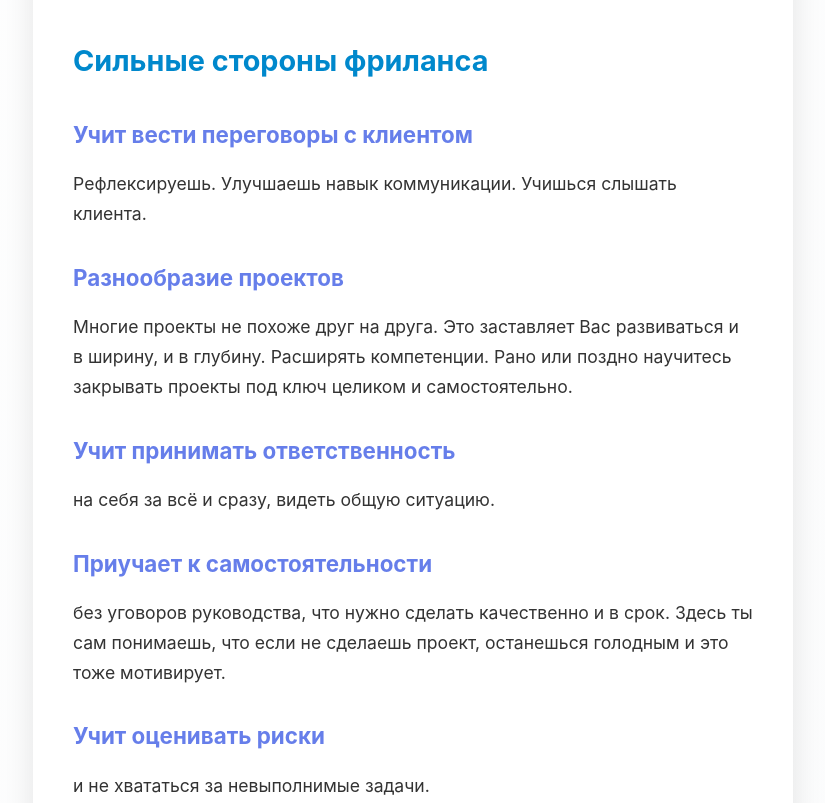
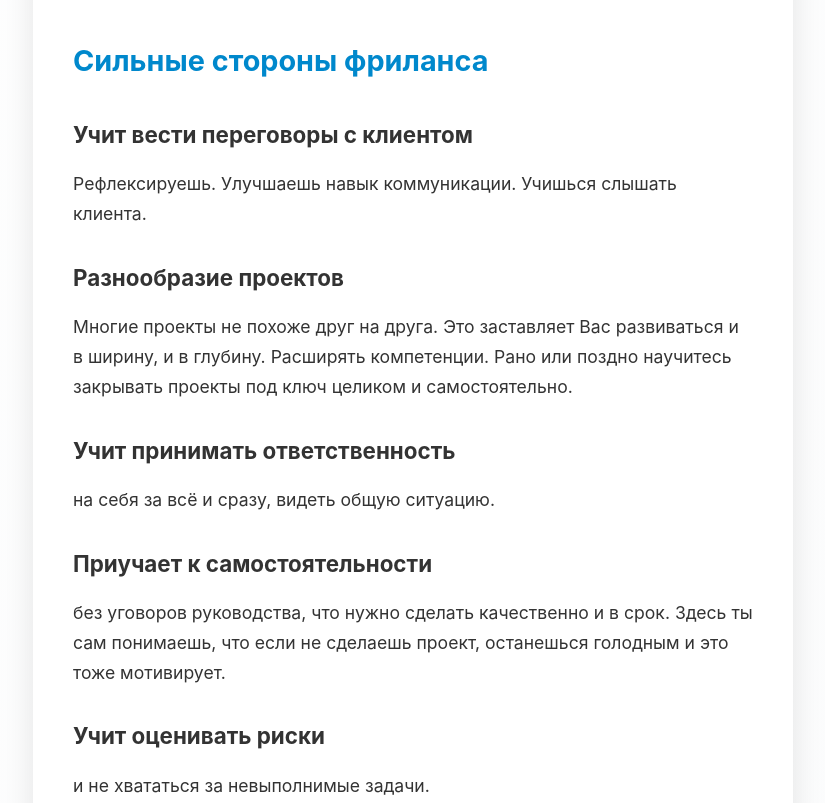
Before and after one commit to kolasdevpy/freelance-fast-tracker-bot, a plain HTML site: page freelance-article.html in a window 1280 px wide. Shown: the part 1669-2472 px from the top of the page, without its empty margins (227-1052 px from the left). Drawn offline with Linux system fonts and the light colour scheme.

Commit message:
Update freelance-article.html

```diff
--- a/freelance-article.html
+++ b/freelance-article.html
@@ -99,7 +99,7 @@
         }
 
         h3 {
-            color: #667eea;
+            color: #333;
             margin: 30px 0 15px 0;
             font-size: 1.4rem;
         }
```
